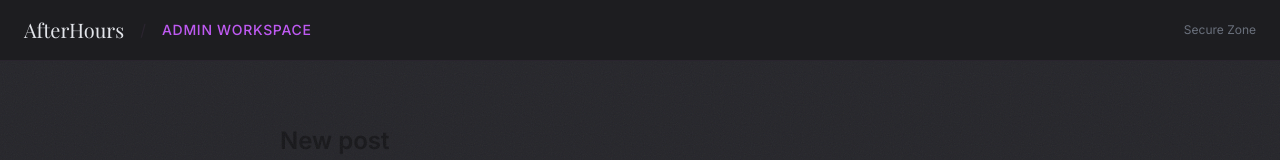
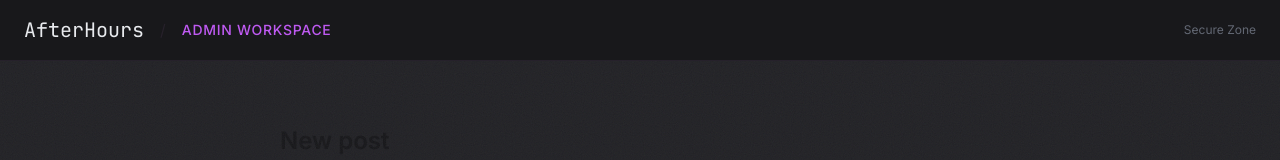
Before and after one commit to SoumyadipSil/Afterhours-blog, a Next.js app: page /write in a window 1280 px wide. Shown: the top 160 px of the page. Built offline with nearby package versions, Linux system fonts and the light colour scheme.

Commit message:
updated design

```diff
--- a/app/(public)/page.tsx
+++ b/app/(public)/page.tsx
@@ -22,23 +22,26 @@ export default function HomePage() {
         <HeroBlobs />
 
         <div className="relative z-10 text-center px-6">
-          <h1 className="font-heading text-6xl md:text-8xl lg:text-9xl tracking-tight text-text-primary mb-6 animate-fade-in opacity-0">
+          <h1 className="font-heading text-4xl md:text-5xl lg:text-6xl tracking-tight text-text-primary mb-3 animate-fade-in opacity-0">
             AfterHours
           </h1>
-          <p className="font-body text-xl md:text-2xl text-text-secondary mb-10 max-w-2xl mx-auto animate-fade-in-up" style={{ animationDelay: '0.2s' }}>
-            A Journal of Nights, Reflections & Late Night Thoughts.
+          <p className="text-sm md:text-base text-text-tertiary font-mono tracking-wide mb-6 animate-fade-in opacity-0" style={{ animationDelay: '0.15s' }}>
+            written by Soumyadip
+          </p>
+          <p className="text-lg md:text-xl text-text-secondary mb-10 max-w-xl mx-auto animate-slide-up opacity-0" style={{ animationDelay: '0.3s' }}>
+            A journal of nights, reflections &amp; late-night thoughts.
           </p>
 
-          <div className="flex flex-col sm:flex-row items-center justify-center gap-4 animate-fade-in-up" style={{ animationDelay: '0.4s' }}>
+          <div className="flex flex-col sm:flex-row items-center justify-center gap-4 animate-slide-up opacity-0" style={{ animationDelay: '0.45s' }}>
             <Link
               href="/blog"
-              className="bg-accent-amber text-bg-primary px-8 py-3 rounded-full font-medium hover:bg-glow-amber transition-colors"
+              className="bg-accent-amber text-bg-primary px-8 py-3 rounded-full font-medium hover:shadow-lg hover:shadow-glow-amber transition-all"
             >
               Explore the Archive
             </Link>
             <Link
               href="/about"
-              className="border border-border px-8 py-3 rounded-full font-medium text-text-primary hover:border-border-hover hover:bg-bg-surface transition-colors"
+              className="border border-border px-8 py-3 rounded-full font-medium text-text-primary hover:border-border-hover hover:bg-bg-surface transition-all"
             >
               About the Author
             </Link>
--- a/app/components/Navbar.tsx
+++ b/app/components/Navbar.tsx
@@ -1,6 +1,7 @@
 'use client';
 import { useState, useEffect } from 'react';
 import Link from 'next/link';
+import ThemeToggle from './ThemeToggle';
 
 export default function Navbar() {
   const [scrolled, setScrolled] = useState(false);
@@ -14,26 +15,36 @@ export default function Navbar() {
   }, []);
 
   return (
-    <header
-      className={`fixed top-0 w-full z-40 transition-all duration-300 ${
-        scrolled ? 'bg-bg-primary/80 backdrop-blur-xl border-b border-border' : 'bg-transparent'
+    <header className="fixed top-5 left-1/2 -translate-x-1/2 z-40 w-auto">
+      <nav
+        className={`flex items-center gap-6 px-6 py-2.5 rounded-full transition-all duration-300 ${
+          scrolled
+            ? 'glass shadow-lg shadow-black/10'
+            : 'glass'
         }`}
       >
-      <div className="max-w-5xl mx-auto px-6 h-20 flex items-center justify-between">
-        <Link href="/" className="font-heading text-2xl font-semibold text-text-primary">
+        {/* Logo */}
+        <Link href="/" className="font-heading text-lg font-semibold text-text-primary whitespace-nowrap">
           AfterHours
         </Link>
-        <nav className="flex gap-6">
-          <Link href="/blog" className="text-text-secondary hover:text-accent-amber transition-colors relative group">
+
+        {/* Divider */}
+        <span className="w-px h-4 bg-border" />
+
+        {/* Nav Links */}
+        <Link href="/blog" className="text-sm text-text-secondary hover:text-accent-amber transition-colors">
           Blog
-            <span className="absolute -bottom-1 left-0 w-0 h-[2px] bg-accent-amber transition-all duration-300 group-hover:w-full"></span>
         </Link>
-          <Link href="/about" className="text-text-secondary hover:text-accent-amber transition-colors relative group">
+        <Link href="/about" className="text-sm text-text-secondary hover:text-accent-amber transition-colors">
           About
-            <span className="absolute -bottom-1 left-0 w-0 h-[2px] bg-accent-amber transition-all duration-300 group-hover:w-full"></span>
         </Link>
+
+        {/* Divider */}
+        <span className="w-px h-4 bg-border" />
+
+        {/* Theme Toggle */}
+        <ThemeToggle />
       </nav>
-      </div>
     </header>
   );
 }
--- /dev/null
+++ b/app/components/ThemeToggle.tsx
@@ -0,0 +1,50 @@
+'use client';
+import { useState, useEffect } from 'react';
+
+export default function ThemeToggle() {
+  const [isDark, setIsDark] = useState(true);
+
+  useEffect(() => {
+    // Read initial state from the HTML class (set by the anti-flash script)
+    const html = document.documentElement;
+    setIsDark(html.classList.contains('dark'));
+  }, []);
+
+  const toggleTheme = () => {
+    const html = document.documentElement;
+    const newTheme = isDark ? 'light' : 'dark';
+
+    html.classList.remove('dark', 'light');
+    html.classList.add(newTheme);
+    localStorage.setItem('afterhours-theme', newTheme);
+    setIsDark(!isDark);
+  };
+
+  return (
+    <button
+      onClick={toggleTheme}
+      className="w-9 h-9 flex items-center justify-center rounded-full text-text-secondary hover:text-text-primary hover:bg-bg-surface transition-all duration-200"
+      aria-label={isDark ? 'Switch to light mode' : 'Switch to dark mode'}
+    >
+      {isDark ? (
+        // Sun icon
+        <svg width="18" height="18" viewBox="0 0 24 24" fill="none" stroke="currentColor" strokeWidth="2" strokeLinecap="round" strokeLinejoin="round">
+          <circle cx="12" cy="12" r="5" />
+          <line x1="12" y1="1" x2="12" y2="3" />
+          <line x1="12" y1="21" x2="12" y2="23" />
+          <line x1="4.22" y1="4.22" x2="5.64" y2="5.64" />
+          <line x1="18.36" y1="18.36" x2="19.78" y2="19.78" />
+          <line x1="1" y1="12" x2="3" y2="12" />
+          <line x1="21" y1="12" x2="23" y2="12" />
+          <line x1="4.22" y1="19.78" x2="5.64" y2="18.36" />
+          <line x1="18.36" y1="5.64" x2="19.78" y2="4.22" />
+        </svg>
+      ) : (
+        // Moon icon
+        <svg width="18" height="18" viewBox="0 0 24 24" fill="none" stroke="currentColor" strokeWidth="2" strokeLinecap="round" strokeLinejoin="round">
+          <path d="M21 12.79A9 9 0 1 1 11.21 3 7 7 0 0 0 21 12.79z" />
+        </svg>
+      )}
+    </button>
+  );
+}
--- a/app/globals.css
+++ b/app/globals.css
@@ -1,19 +1,57 @@
 @import "tailwindcss";
 
+/* ===== DARK THEME (Default) ===== */
+html.dark {
+  --bg-primary: hsl(240, 6%, 5%);
+  --bg-elevated: hsl(240, 6%, 10%);
+  --bg-surface: hsl(240, 6%, 14%);
+  --border: hsla(280, 20%, 30%, 0.25);
+  --border-hover: hsla(280, 40%, 50%, 0.4);
+  --text-primary: hsl(220, 15%, 92%);
+  --text-secondary: hsl(220, 10%, 65%);
+  --text-tertiary: hsl(220, 8%, 42%);
+  --accent-amber: hsl(280, 85%, 65%);
+  --accent-amber-muted: hsl(280, 50%, 40%);
+  --accent-rose: hsl(330, 85%, 60%);
+  --accent-slate: hsl(195, 90%, 55%);
+  --glow-amber: hsla(280, 85%, 65%, 0.15);
+  --glass-bg: hsla(240, 6%, 5%, 0.6);
+}
+
+/* ===== LIGHT THEME ===== */
+html.light {
+  --bg-primary: hsl(0, 0%, 97%);
+  --bg-elevated: hsl(0, 0%, 100%);
+  --bg-surface: hsl(240, 5%, 93%);
+  --border: hsla(240, 10%, 80%, 0.5);
+  --border-hover: hsla(280, 40%, 55%, 0.5);
+  --text-primary: hsl(240, 6%, 12%);
+  --text-secondary: hsl(220, 8%, 42%);
+  --text-tertiary: hsl(220, 6%, 62%);
+  --accent-amber: hsl(280, 75%, 55%);
+  --accent-amber-muted: hsl(280, 45%, 65%);
+  --accent-rose: hsl(330, 75%, 50%);
+  --accent-slate: hsl(195, 80%, 40%);
+  --glow-amber: hsla(280, 75%, 55%, 0.1);
+  --glass-bg: hsla(0, 0%, 100%, 0.6);
+}
+
+/* Fallback if no class is set yet (prevent flash) */
 :root {
-  --bg-primary: hsl(240, 6%, 8%);
-  --bg-elevated: hsl(240, 6%, 12%);
-  --bg-surface: hsl(240, 6%, 16%);
+  --bg-primary: hsl(240, 6%, 5%);
+  --bg-elevated: hsl(240, 6%, 10%);
+  --bg-surface: hsl(240, 6%, 14%);
   --border: hsla(280, 20%, 30%, 0.25);
-  --border-hover: hsla(280, 40%, 45%, 0.4);
-  --text-primary: hsl(220, 15%, 90%);
+  --border-hover: hsla(280, 40%, 50%, 0.4);
+  --text-primary: hsl(220, 15%, 92%);
   --text-secondary: hsl(220, 10%, 65%);
-  --text-tertiary: hsl(220, 8%, 45%);
-  --accent-amber: hsl(280, 85%, 65%); /* Neon Violet */
-  --accent-amber-muted: hsl(280, 50%, 40%); /* Muted Violet */
-  --accent-rose: hsl(330, 85%, 60%); /* Neon Pink */
-  --accent-slate: hsl(195, 90%, 55%); /* Electric Cyan */
-  --glow-amber: hsla(280, 85%, 65%, 0.15); /* Violet Glow */
+  --text-tertiary: hsl(220, 8%, 42%);
+  --accent-amber: hsl(280, 85%, 65%);
+  --accent-amber-muted: hsl(280, 50%, 40%);
+  --accent-rose: hsl(330, 85%, 60%);
+  --accent-slate: hsl(195, 90%, 55%);
+  --glow-amber: hsla(280, 85%, 65%, 0.15);
+  --glass-bg: hsla(240, 6%, 5%, 0.6);
 }
 
 @theme inline {
@@ -73,6 +111,7 @@ body {
   background-color: var(--bg-primary);
   color: var(--text-primary);
   font-family: var(--font-body), sans-serif;
+  transition: background-color 0.3s ease, color 0.3s ease;
 }
 
 ::selection {
@@ -153,9 +192,9 @@ body {
 
 /* Utilities */
 .glass {
-  background: hsla(20, 5%, 8%, 0.7);
-  backdrop-filter: blur(12px);
-  -webkit-backdrop-filter: blur(12px);
+  background: var(--glass-bg);
+  backdrop-filter: blur(16px);
+  -webkit-backdrop-filter: blur(16px);
   border: 1px solid var(--border);
 }
 
--- a/app/layout.tsx
+++ b/app/layout.tsx
@@ -1,11 +1,11 @@
 import type { Metadata } from "next";
-import { Inter, Playfair_Display, Geist_Mono } from "next/font/google";
+import { Inter, JetBrains_Mono, Geist_Mono } from "next/font/google";
 import "./globals.css";
 import GrainOverlay from "./components/GrainOverlay";
 
-const playfair = Playfair_Display({
+const jetbrainsMono = JetBrains_Mono({
   subsets: ["latin"],
-  weight: ["400", "500", "600", "700", "800", "900"],
+  weight: ["400", "500", "600", "700"],
   display: "swap",
   variable: "--font-heading",
 });
@@ -33,6 +33,24 @@ export const metadata: Metadata = {
     "Late-night life reflections and coding projects by Soumyadip — with an AI guide through the site.",
 };
 
+// Anti-flash script: reads localStorage before paint to set the correct theme class
+const themeScript = `
+  (function() {
+    try {
+      var theme = localStorage.getItem('afterhours-theme');
+      if (theme === 'light') {
+        document.documentElement.classList.remove('dark');
+        document.documentElement.classList.add('light');
+      } else {
+        document.documentElement.classList.remove('light');
+        document.documentElement.classList.add('dark');
+      }
+    } catch(e) {
+      document.documentElement.classList.add('dark');
+    }
+  })();
+`;
+
 export default function RootLayout({
   children,
 }: Readonly<{
@@ -41,8 +59,12 @@ export default function RootLayout({
   return (
     <html
       lang="en"
-      className={`${inter.variable} ${playfair.variable} ${geistMono.variable} h-full antialiased dark`}
+      className={`${inter.variable} ${jetbrainsMono.variable} ${geistMono.variable} h-full antialiased dark`}
+      suppressHydrationWarning
     >
+      <head>
+        <script dangerouslySetInnerHTML={{ __html: themeScript }} />
+      </head>
       <body className="min-h-full flex flex-col">
         <GrainOverlay />
         {children}
```
Lines whose indentation alone changed are shown as unchanged.
